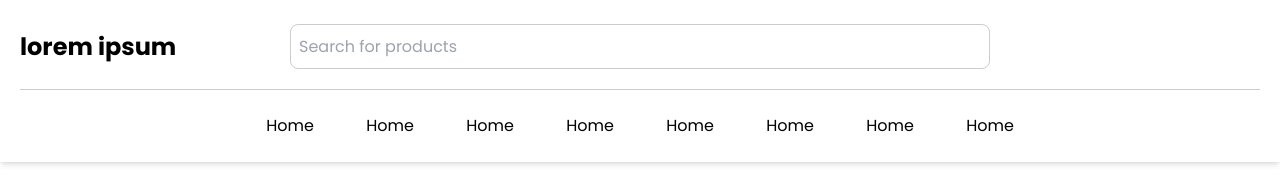
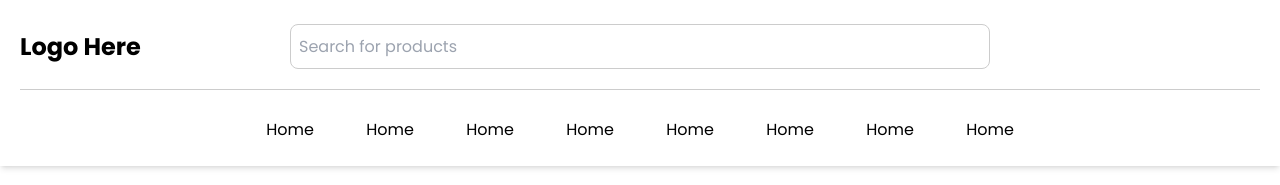
Before and after one commit to developedbyrod/REACT_COMMERCE_TEMPLATE, a React (Vite) app: page / in a window 1280 px wide. Shown: the top 185 px of the page. Built offline with nearby package versions, Linux system fonts and the light colour scheme; some icons are missing.

Commit message:
refactoring

```diff
--- a/src/components/Navbar/index.jsx
+++ b/src/components/Navbar/index.jsx
@@ -3,13 +3,6 @@ import { useState } from "react";
 import { Link } from "react-router-dom";
 
 const templateData = {
-
-    website: {
-        name: "E-Shop",
-        desc: "lorem ipsum",
-        logo: "logo here"
-    },
-
     products: [
         {
             id: 1,
@@ -34,7 +27,7 @@ const templateData = {
         },
     ],
     headerContent: {
-        logoImg: "lorem ipsum",
+        logoImg: "Logo Here",
         socialIcons: [
             {
                 name: "Facebook",
@@ -208,12 +201,6 @@ export default function Navbar() {
         setSubmenuHovered(true);
     }
 
-    const handleSubmenuLeave = () => {
-
-        if (submenuHovered === false) setSubmenuActive(null);
-
-    }
-
     const handleMobileMenu = () => {
         setMobileMenuActive(!mobileMenuActive);
     }
@@ -275,20 +262,23 @@ export default function Navbar() {
                 </div>
 
                 {/* Links e Sublinks */}
-                <div className="flex w-full max-w-[800px] mx-auto jusitfy-center mt-6">
+
+                <div className="flex w-full max-w-[800px] mx-auto jusitfy-center pt-7">
 
                     {templateData.headerContent.navLinks.map((navLink, index) => (
                         <div
                             className="container sublinks relative cursor-pointer flex items-center justify-center"
                             key={index}
-                            onMouseEnter={() => handleSubmenu(index)}
-                            onMouseLeave={handleSubmenuLeave}
                         >
                             <div className="flex">
-                                <span className="cursor-pointer">{navLink.name}</span>
+                                <span
+                                className="cursor-pointer"
+                                onMouseEnter={() => handleSubmenu(index)}
+                                onMouseLeave={() => setSubmenuHovered(false)}
+                                >{navLink.name}</span>
                             </div>
 
-                            <div className={`sublinks_active p-4 bg-white ${submenuActive === index && submenuHovered === true ? 'flex-col absolute left-0 top-10 w-[300px] shadow-lg' : 'hidden'}`}
+                            <div className={`sublinks_active p-4 bg-white ${submenuActive === index && submenuHovered === true ? 'flex-col absolute left-0 top-10 w-[300px] shadow-lg rounded-lg' : 'hidden'}`}
                                 onMouseLeave={() => setSubmenuHovered(false)}>
                                 <ul
 
```
